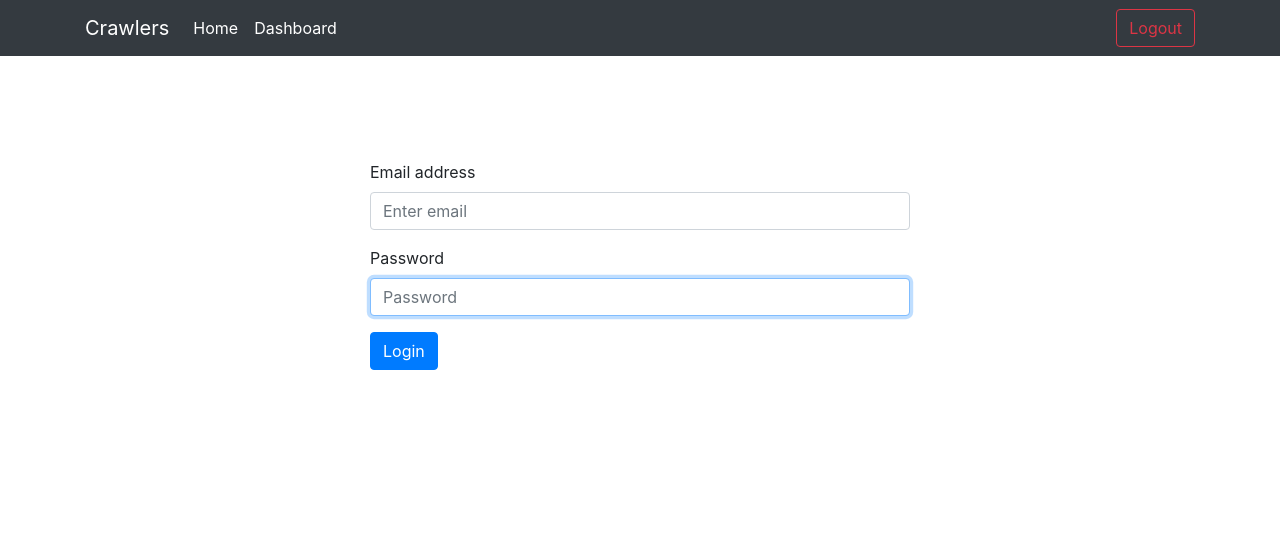
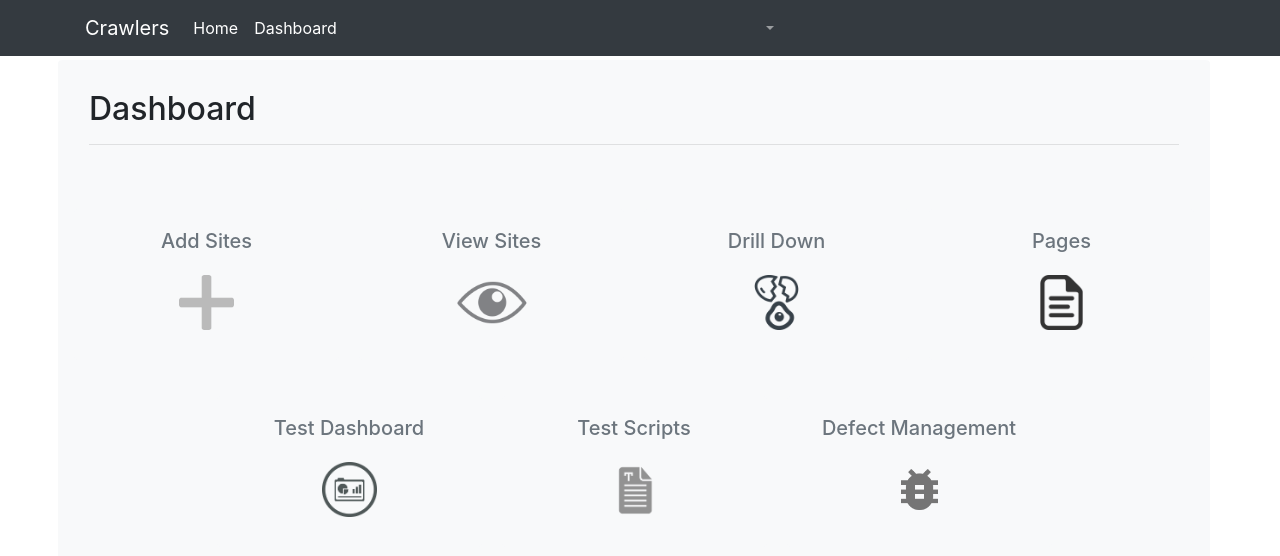
Before and after one commit to TwlightAG/react-signup-app, a React (Create React App) app: page /dashboard in a window 1280 px wide. Before the commit this address led to /signin. Shown: the top 556 px of the page. Built offline with nearby package versions, Linux system fonts and the light colour scheme.

Commit message:
Login Module Successfull

```diff
--- a/src/dashboard/card.js
+++ b/src/dashboard/card.js
@@ -22,7 +22,7 @@ class Card extends React.Component {
                 <div className="card-body" align="center">
                     <h5 className="card-title">{cardTitle}</h5>
                     <Link to={linkURL}>
-                        <img id={"padding-all"} height={Imgheight} src={require(`../images/${srcImg}`)}/>
+                        <img id={"padding-all"} height={Imgheight} src={require(`../images/${srcImg}`)} alt={"Something"}/>
                     </Link>
                 </div>
             </div>
--- a/src/dashboard/dashboard.js
+++ b/src/dashboard/dashboard.js
@@ -7,7 +7,7 @@ import AddSite from "./add_site";
 
 class Dashboard extends React.Component {
     render(){
-        if (sessionStorage.getItem('user') !== "") {
+        if (sessionStorage.getItem('user') === "") {
         return <Redirect push to="/signin"/>;
     }
         return(
--- a/src/navs/Navigation.js
+++ b/src/navs/Navigation.js
@@ -25,9 +25,17 @@ export default () => {
                     </form>}
 
                     {sessionStorage.getItem('user')!=="" &&
-                    <form className="form-inline my-2 my-lg-0">
-                        <Link to='/logout' role='button'  className="btn btn-outline-danger my-2 my-sm-0" >Logout</Link>
-                    </form>}
+                        <ul className="navbar-nav mr-auto">
+                            <li className="nav-item dropdown">
+                                <a className="nav-link dropdown-toggle" href="#" id="navbarDropdownMenuLink" data-toggle="dropdown" aria-haspopup="true" aria-expanded="false">
+                                    {sessionStorage.getItem('user')}
+                                </a>
+                                <div className="dropdown-menu" aria-labelledby="navbarDropdownMenuLink">
+                                    <Link to='/logout' className="dropdown-item" href="#">Logout</Link>
+                                </div>
+                            </li>
+                        </ul>
+                    }
                 </div>
             </div>
         </nav>
--- a/src/signup/signupForm.js
+++ b/src/signup/signupForm.js
@@ -1,14 +1,17 @@
 import React from 'react';
-import validator from 'validator';
-import Loading from '../loader/loader';
+import Loading from '../dashboard/loader/loader';
 import {Redirect} from 'react-router';
 
 class SignupForm extends React.Component {
 
     state = {
         data: {
-            email:"",
+            username:"",
             password:""
+        },
+        fetchJson:{
+            userName:"",
+            passWord:""
         },
         redirect:false,
         errors:{}
@@ -19,18 +22,28 @@ class SignupForm extends React.Component {
             data:{...this.state.data, [e.target.name] : e.target.value}
         });
 
-    // componentDidMount(){
-    //     this.setState({isLoading:true});
-    //     fetch('/api/auth/E05', {
-    //         headers : {
-    //             'Content-Type': 'application/json',
-    //             'Accept': 'application/json'
-    //         }
-    //
-    //     })
-    //         .then((response) => response.json())
-    //         .then((data)=>this.setState({data:data,isLoading:false}));
-    // }
+    async myCall(){
+        this.setState({isLoading:true});
+        const response = await fetch(`/customer/search/findByUserName?username=${this.state.data.username}`, {
+            headers : {
+                'Content-Type': 'application/json',
+                'Accept': 'application/json'
+            }
+
+        });
+            const data  = await response.json();
+            this.setState({fetchJson:data,isLoading:false});
+        //console.log(data);
+        console.log(this.state.fetchJson.userName);
+        if(this.state.fetchJson.userName === this.state.data.username && this.state.fetchJson.passWord === this.state.data.password){
+            sessionStorage.setItem('user', this.state.data.username);
+            this.setState({isLoading:false});
+            this.setState({redirect:true});
+            console.log('submitted successfully');
+        }else{
+            console.log("nope");
+        }
+    }
 
     onSubmit = (e) => {
         e.preventDefault();
@@ -38,26 +51,33 @@ class SignupForm extends React.Component {
         this.setState({errors});
         if(Object.keys(errors).length === 0){
             this.setState({errors});
-            this.setState({isLoading:true});
-            const headers = new Headers();
-            headers.append("Content-Type",'application/json');
-
-            const option = {
-                method : 'POST',
-                headers,
-                body: JSON.stringify(this.state.data)
-            };
-
-            const request = new Request('/api/auth',option);
-            const response = fetch(request);
-            console.log(response.statusText);
-
-            if (response.statusText === 'OK'){
-                sessionStorage.setItem('user', this.state.email);
-                this.setState({isLoading:false});
-                this.setState({redirect:true});
-                console.log('submitted successfully');
-            }
+            this.myCall();
+            //this.setState({isLoading:true});
+            // const headers = new Headers();
+            // headers.append("Content-Type",'application/json');
+            //
+            // const option = {
+            //     method : 'GET',
+            //     headers
+            // };
+            //
+            // const request = new Request(`/customer/search/findByUserName?username=${this.state.data.username}`,option);
+            // fetch(request).then(response => response.json())
+            //     .then(data => console.log(data.userName))
+            //     .then((data) => {
+            //         if(data.userName === this.state.username && data.passWord === this.state.password){
+            //             sessionStorage.setItem('user', this.state.username);
+            //             this.setState({isLoading:false});
+            //             this.setState({redirect:true});
+            //             console.log('submitted successfully');
+            //             console.log(this.state.username);
+            //         }
+            //     });
+            // //this.setState({fetchJson: response._embedded});
+            // console.log(this.state.fetchJson);
+            // if (response.statusText === 'OK'){
+            //
+            // }
 
         }
 
@@ -66,12 +86,9 @@ class SignupForm extends React.Component {
     validate = (data) => {
         const errors = {};
 
-        if(!data.password && !data.email){
-            errors.email = "It can't be blank";
+        if(!data.password && !data.username){
+            errors.username = "It can't be blank";
             errors.password = "It can't be blank";
-        }
-        else if(!validator.isEmail(data.email)) {
-            errors.email = "Invalid Email";
         }
         return errors;
     };
@@ -93,11 +110,11 @@ class SignupForm extends React.Component {
 
                 <div className="form-group">
                     <label >Email address</label>
-                    <input type="email" className="form-control" placeholder="Enter email" name="email"
+                    <input type="text" className="form-control" placeholder="Enter email" name="username"
                            onChange={this.onChange}
-                           value ={data.email}
+                           value ={data.username}
                            autoFocus />
-                    {errors.email && <small className="help-block text-danger">{errors.email}</small>}
+                    {errors.username && <small className="help-block text-danger">{errors.username}</small>}
                 </div>
 
                 <div className="form-group">
@@ -105,7 +122,7 @@ class SignupForm extends React.Component {
                     <input type="password" className="form-control"  placeholder="Password" name="password"
                             value ={data.password}
                            onChange={this.onChange}
-                           autoFocus />
+                            />
                     {errors.password && <small className="help-block text-danger">{errors.password}</small>}
 
                 </div>
```
Also changed, not shown: src/dashboard/loader/loader.js (renamed from src/loader/loader.js), src/dashboard/loader/loading.css (renamed from src/loader/loading.css), 1 other file (tests, documents, lock files or other folders).
